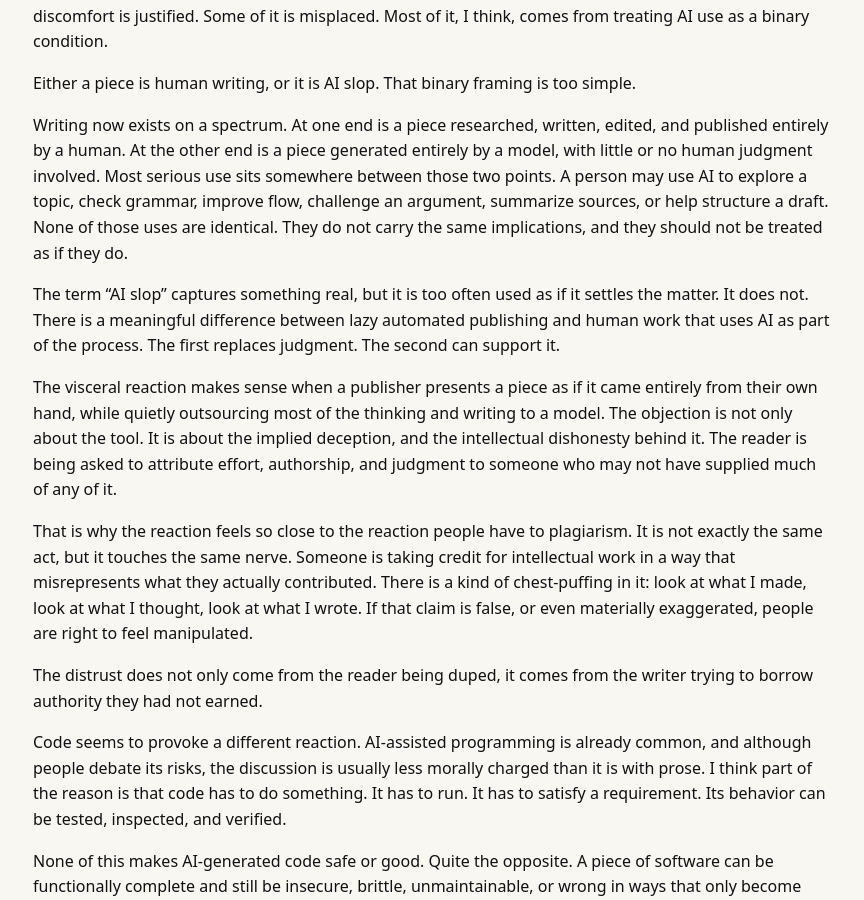
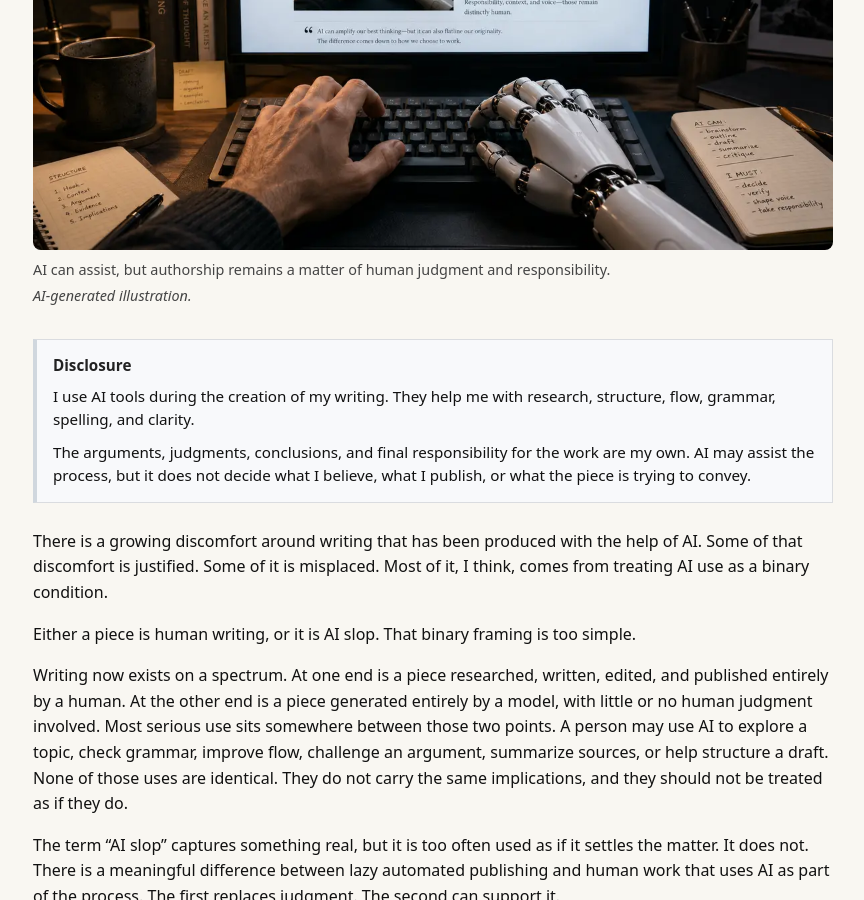
Before and after one commit to tedla-brandsema/tedla-brandsema.github.io, a Jekyll site: the page built from _writing/articles/on-ai-assisted-writing.md, in a window 1280 px wide and 900 px high, scrolled down 434 px. Shown: the whole window, without its empty margins (325-1189 px from the left). Built offline with Jekyll 4.4.1, drawn with Linux system fonts in a browser that asks for light colours.

```diff
--- a/_writing/articles/on-ai-assisted-writing.md
+++ b/_writing/articles/on-ai-assisted-writing.md
@@ -4,11 +4,11 @@
 date: 2026-05-13T18:02:00+02:00
 author: Tedla Brandsema
 title: On AI-Assisted Writing
-intro:
-hero:
-hero_alt:
-hero_caption:
-hero_ai:
+intro: Thoughts on collaboration, authorship, and the tools that extend our capacity to think and write
+hero: /static/images/hero/generated/on-ai-assisted-writing
+hero_alt: A human hand and a robotic hand type together on a keyboard while an article about AI-assisted writing is displayed on the screen.
+hero_caption: AI can assist, but authorship remains a matter of human judgment and responsibility.
+hero_ai: true
 ---
 
 <h1>{{ page.title }}</h1>
```
Also changed, not shown: static/images/hero/generated/on-ai-assisted-writing-1200.png (added), static/images/hero/generated/on-ai-assisted-writing-1200.webp (added), static/images/hero/generated/on-ai-assisted-writing-1600.webp (added), static/images/hero/generated/on-ai-assisted-writing-480.png (added), static/images/hero/generated/on-ai-assisted-writing-480.webp (added), static/images/hero/generated/on-ai-assisted-writing-768.png (added), static/images/hero/generated/on-ai-assisted-writing-768.webp (added), 1 other file.
